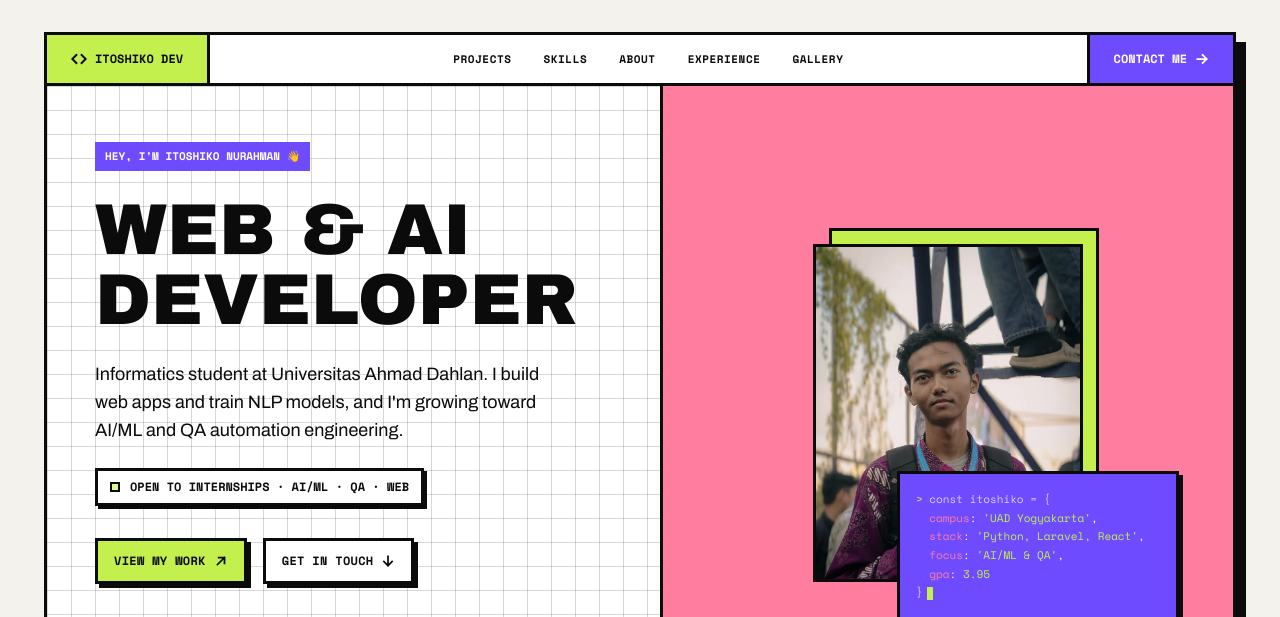
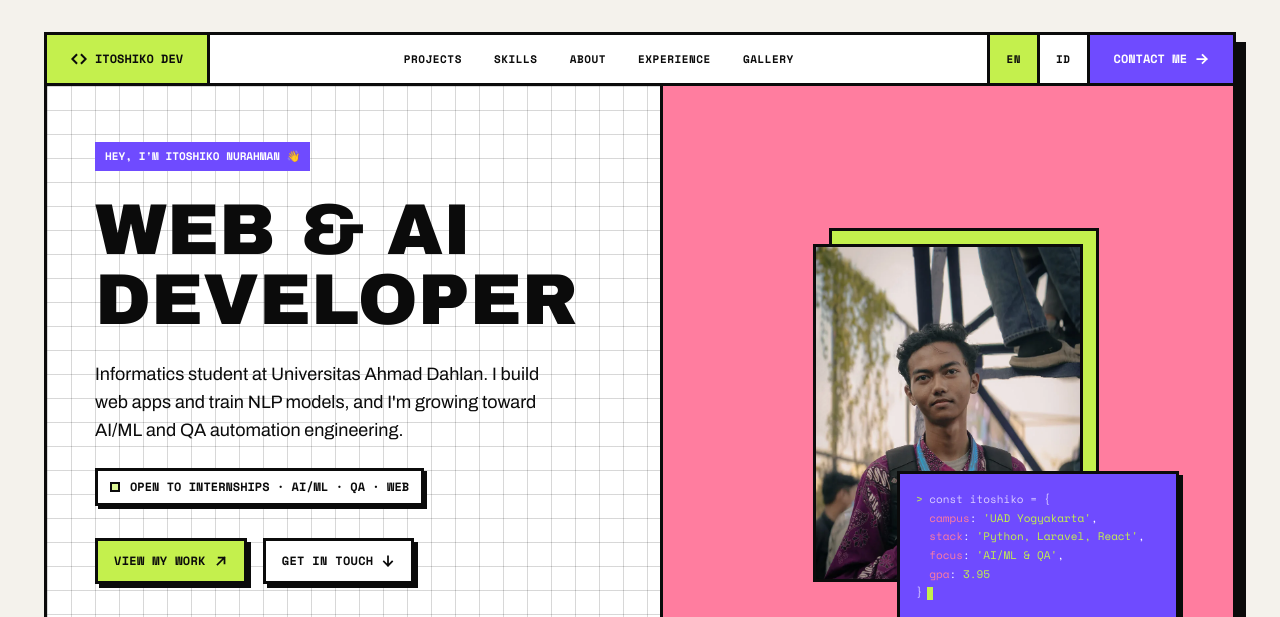
Before and after one commit to itoshiko-nurahman/tailwind-portofolio, a website: page index.html in a window 1280 px wide. Shown: the top 617 px of the page. Drawn offline with Linux system fonts and the light colour scheme.

Commit message:
Add English / Indonesian language switch
English stays as the source text in index.html; the Indonesian dictionary
lives in dist/js/i18n.js and is applied to text nodes and a few attributes.
Language comes from ?lang=, then the saved choice, then the browser language.

Co-Authored-By: Claude Sonnet 5.5 <noreply@anthropic.com>

```diff
--- a/index.html
+++ b/index.html
@@ -164,7 +164,11 @@
                         <a href="#gallery" class="nav-link">Gallery</a>
                     </nav>
                     <div class="flex-1 lg:hidden"></div>
-                    <button id="menu-btn" type="button" class="border-l-3 border-ink px-4 transition-colors hover:bg-lime lg:hidden" aria-expanded="false" aria-controls="mobile-nav" aria-label="Open menu">
+                    <div class="flex items-stretch border-l-3 border-ink" role="group" aria-label="Language">
+                        <button type="button" data-lang="en" lang="en" aria-pressed="true" class="lang-btn" title="English">EN</button>
+                        <button type="button" data-lang="id" lang="id" aria-pressed="false" class="lang-btn border-l-3 border-ink" title="Bahasa Indonesia">ID</button>
+                    </div>
+                    <button id="menu-btn" type="button" class="border-l-3 border-ink px-4 transition-colors hover:bg-lime lg:hidden" aria-expanded="false" aria-controls="mobile-nav" aria-label="Open menu" data-i18n-off>
                         <svg class="h-5 w-5" aria-hidden="true"><use id="menu-icon" href="#i-menu"/></svg>
                     </button>
                     <a href="#contact" class="hidden items-center gap-2 border-l-3 border-ink bg-violet px-6 text-xs font-bold uppercase text-white transition-colors hover:bg-ink lg:flex">
@@ -230,7 +234,7 @@
                 </section>
 
                 <!-- Stats -->
-                <section class="grid grid-cols-2 border-b-3 border-ink lg:grid-cols-4" aria-label="At a glance">
+                <section class="grid grid-cols-2 border-b-3 border-ink lg:grid-cols-4" aria-label="At a glance" data-glance>
                     <div class="border-b-3 border-r-3 border-ink bg-white px-6 py-6 lg:border-b-0">
                         <p class="w-fit bg-[linear-gradient(transparent_62%,#c4f04d_62%)] px-1 -mx-1 font-display text-4xl leading-none sm:text-5xl" data-count="3.95">3.95</p>
                         <p class="mt-2 text-[11px] font-bold uppercase">GPA &middot; Semester 6</p>
@@ -877,5 +881,6 @@
 
     <script src="dist/js/motion.js" defer></script>
     <script src="dist/js/script.js" defer></script>
+    <script src="dist/js/i18n.js" defer></script>
 </body>
 </html>
--- a/src/input.css
+++ b/src/input.css
@@ -95,6 +95,15 @@
   }
   .icon-btn:hover {
     @apply translate-x-[2px] translate-y-[2px] bg-lime shadow-none;
+  }
+
+  /* EN / ID language switch */
+  .lang-btn {
+    @apply bg-white px-3 text-[11px] font-bold tracking-wider transition-colors hover:bg-paper2 sm:px-4;
+    font-family: 'Space Mono', ui-monospace, monospace;
+  }
+  .lang-btn[aria-pressed='true'] {
+    @apply bg-lime;
   }
 
   .chip {
```
Also changed, not shown: README.md, dist/js/i18n.js (added), dist/js/motion.js, dist/js/script.js, src/output.css.
